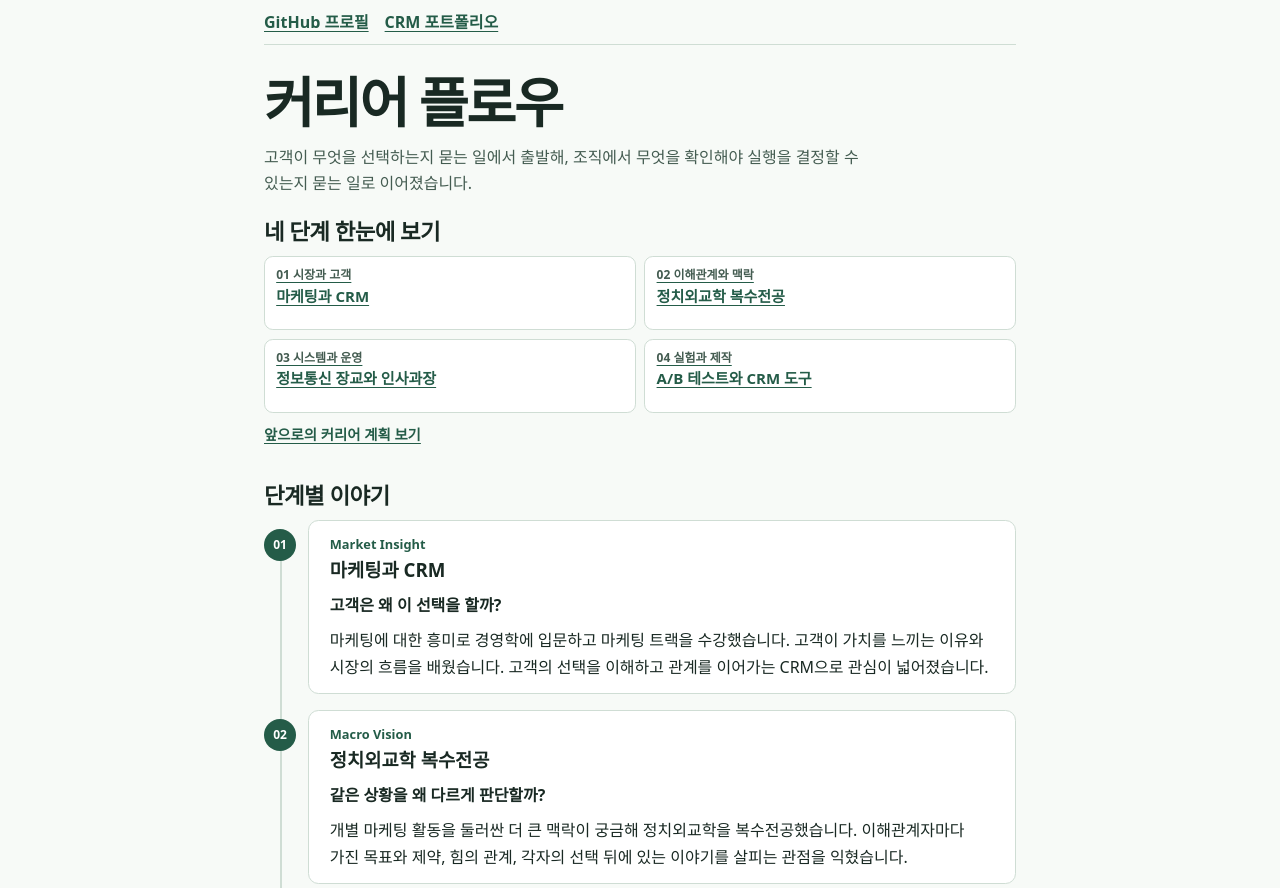
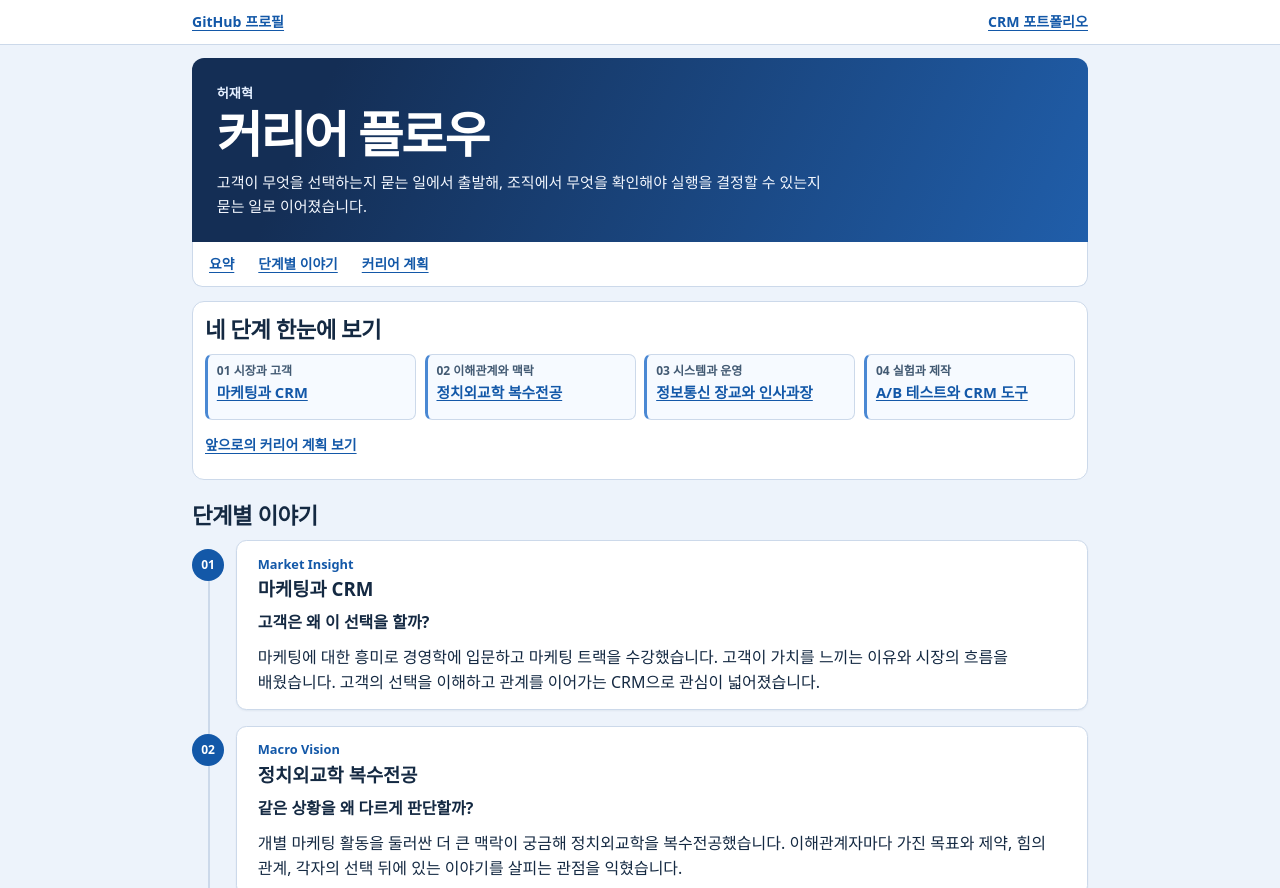
Before and after one commit to jhheo51-arch/jhheo51-arch, a plain HTML site: page career-flow.html in a window 1280 px wide. Shown: the top 888 px of the page. Drawn offline with Linux system fonts and the light colour scheme.

Commit message:
Give the career flow a blue CRM workspace design

```diff
--- a/career-flow.html
+++ b/career-flow.html
@@ -5,24 +5,32 @@
   <meta name="viewport" content="width=device-width, initial-scale=1">
   <title>커리어 플로우 | 허재혁</title>
   <style>
-    :root { color-scheme: light; --paper: #f7faf7; --ink: #192923; --muted: #445c51; --accent: #245c48; --line: #cfddd4; }
+    :root { color-scheme: light; --paper: #edf3fb; --ink: #142942; --muted: #425a73; --accent: #1358a8; --line: #ccd9ea; --panel: #fff; --selected: #e8f2ff; --navy: #142e55; }
     * { box-sizing: border-box; }
-    body { margin: 0 auto; max-width: 52rem; padding: 0 clamp(1rem, 5vw, 2.5rem) 2rem; background: var(--paper); color: var(--ink); font: 1rem/1.65 system-ui, sans-serif; word-break: keep-all; overflow-wrap: anywhere; }
+    body { margin: 0; background: var(--paper); color: var(--ink); font: 1rem/1.6 system-ui, sans-serif; word-break: keep-all; overflow-wrap: anywhere; }
+    .wrap { width: min(56rem, calc(100% - clamp(1.5rem, 7vw, 4rem))); margin-inline: auto; }
     a { color: var(--accent); font-weight: 700; text-underline-offset: .2em; }
     a:focus-visible { outline: 2px solid var(--accent); outline-offset: 3px; border-radius: 2px; }
-    .site-nav { display: flex; flex-wrap: wrap; gap: 0 1rem; align-items: center; border-bottom: 1px solid var(--line); }
-    .site-nav a, .examples a, .plan-link { display: inline-flex; align-items: center; min-height: 44px; }
-    header { padding: 1.6rem 0 1.25rem; }
+    .topbar { background: var(--panel); border-bottom: 1px solid var(--line); }
+    .site-nav, .page-nav { display: flex; flex-wrap: wrap; gap: 0 .8rem; align-items: center; }
+    .site-nav a, .page-nav a, .examples a, .plan-link { display: inline-flex; align-items: center; min-height: 44px; }
+    .site-nav a { font-size: .88rem; }
+    .site-nav a + a { margin-left: auto; }
+    main { padding-block: .8rem 2rem; }
+    header { padding: clamp(.85rem, 3.5vw, 1.55rem); border-radius: .75rem .75rem 0 0; background: linear-gradient(115deg, var(--navy) 15%, #205eaa); color: #fff; }
     h1, h2, h3, p { margin: 0; }
-    h1 { font-size: clamp(2rem, 7vw, 3.4rem); line-height: 1.15; letter-spacing: -.045em; }
-    header p { max-width: 38rem; margin-top: .65rem; color: var(--muted); }
-    .overview { margin-bottom: 1.4rem; }
+    h1 { font-size: clamp(1.85rem, 7vw, 3.1rem); line-height: 1.12; letter-spacing: -.045em; }
+    header .owner { margin: 0 0 .2rem; color: #e4efff; font-size: .82rem; font-weight: 700; }
+    header p { max-width: 38rem; margin-top: .45rem; color: #f4f8ff; font-size: .94rem; }
+    .page-nav { padding: 0 .65rem; background: var(--panel); border: 1px solid var(--line); border-top: 0; border-radius: 0 0 .65rem .65rem; }
+    .page-nav a { padding: 0 .35rem; font-size: .86rem; }
+    .overview { margin: .85rem 0 1.2rem; padding: .75rem; border: 1px solid var(--line); border-radius: .75rem; background: var(--panel); }
     .overview-grid { display: grid; grid-template-columns: repeat(2, minmax(0, 1fr)); gap: .55rem; margin: .55rem 0 0; padding: 0; list-style: none; }
-    .overview-grid a { display: grid; gap: .15rem; align-content: start; height: 100%; min-height: 74px; padding: .6rem .7rem; border: 1px solid var(--line); border-radius: .55rem; background: #fff; line-height: 1.35; }
-    .overview-grid a:hover { border-color: var(--accent); }
+    .overview-grid a { display: grid; gap: .2rem; align-content: start; height: 100%; min-height: 66px; padding: .5rem .55rem; border: 1px solid var(--line); border-left: 3px solid #4a88d3; border-radius: .45rem; background: #f6faff; line-height: 1.35; text-decoration: none; }
+    .overview-grid a:hover, .overview-grid a:focus-visible { border-color: var(--accent); background: var(--selected); }
     .overview-grid span { font-size: .75rem; color: var(--muted); }
-    .overview-grid strong { font-size: .94rem; }
-    .plan-link { font-size: .9rem; }
+    .overview-grid strong { font-size: .92rem; text-decoration: underline; text-underline-offset: .16em; }
+    .plan-link { margin-top: .2rem; font-size: .87rem; }
     .detail-title { margin-bottom: .55rem; }
     [id] { scroll-margin-top: .8rem; }
     .stage:target { outline: 2px solid var(--accent); }
@@ -33,30 +41,41 @@
     .flow li:last-child::before { display: none; }
     .number { position: absolute; top: .55rem; left: 0; display: grid; place-items: center; width: 2rem; height: 2rem; border-radius: 50%; background: var(--accent); color: #fff; font: 700 .75rem/1 system-ui, sans-serif; }
     .number::after { content: counter(stage, decimal-leading-zero); }
-    .stage { border: 1px solid var(--line); border-radius: .65rem; background: #fff; padding: .8rem clamp(.8rem, 3vw, 1.3rem); }
+    .stage { border: 1px solid var(--line); border-radius: .65rem; background: var(--panel); padding: .8rem clamp(.8rem, 3vw, 1.3rem); box-shadow: 0 1px 2px #142e5510; }
     .stage > p + p { margin-top: .55rem; }
     .stage-label { color: var(--accent); font-size: .8rem; font-weight: 750; }
     h2 { font-size: clamp(1.13rem, 4.4vw, 1.4rem); letter-spacing: -.025em; line-height: 1.4; }
     .question { margin: .4rem 0; font-weight: 730; }
-    .examples { display: flex; flex-wrap: wrap; gap: 0 1rem; margin-top: .3rem; font-size: .9rem; }
-    .message { padding: 1.15rem; border-radius: .65rem; background: #204838; color: #fff; }
+    .examples { display: flex; flex-wrap: wrap; gap: .35rem .65rem; margin-top: .55rem; font-size: .9rem; }
+    .examples a { padding: 0 .65rem; border: 1px solid #b8d1ee; border-radius: .45rem; background: #f1f7ff; }
+    .examples a:hover { background: var(--selected); }
+    .message { padding: 1.15rem; border-radius: .65rem; background: var(--navy); color: #fff; }
     .message p { margin-top: .35rem; }
     .plan { margin-top: 1.65rem; }
     .plan > p { margin: .3rem 0 .85rem; color: var(--muted); }
     .plan h3 { font-size: 1.05rem; line-height: 1.45; }
     .plan .stage p { margin-top: .25rem; }
+    @media (min-width: 48rem) { .overview-grid { grid-template-columns: repeat(4, minmax(0, 1fr)); } }
   </style>
 </head>
 <body>
-  <nav class="site-nav" aria-label="다른 페이지">
-    <a href="https://github.com/jhheo51-arch">GitHub 프로필</a>
-    <a href="./">CRM 포트폴리오</a>
-  </nav>
-  <main>
+  <div class="topbar">
+    <nav class="site-nav wrap" aria-label="다른 페이지">
+      <a href="https://github.com/jhheo51-arch">GitHub 프로필</a>
+      <a href="./">CRM 포트폴리오</a>
+    </nav>
+  </div>
+  <main class="wrap">
     <header>
+      <p class="owner">허재혁</p>
       <h1>커리어 플로우</h1>
       <p>고객이 무엇을 선택하는지 묻는 일에서 출발해, 조직에서 무엇을 확인해야 실행을 결정할 수 있는지 묻는 일로 이어졌습니다.</p>
     </header>
+    <nav class="page-nav" aria-label="커리어 플로우 내 이동">
+      <a href="#overview-title">요약</a>
+      <a href="#details">단계별 이야기</a>
+      <a href="#career-plan">커리어 계획</a>
+    </nav>
     <nav class="overview" aria-labelledby="overview-title">
       <h2 id="overview-title">네 단계 한눈에 보기</h2>
       <ol class="overview-grid" role="list">
```
Also changed, not shown: 1 other file.
